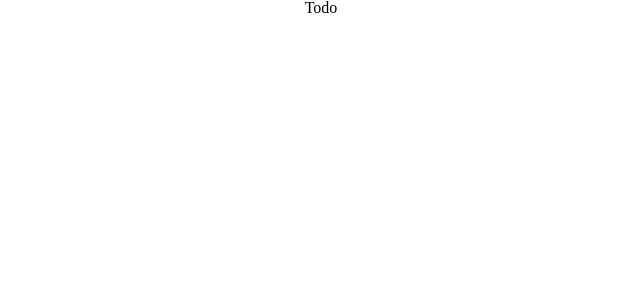
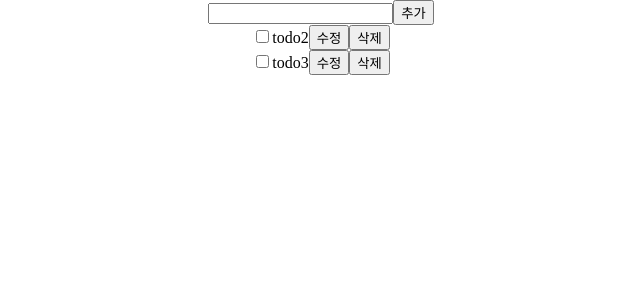
Before and after one commit to Kadesti/wanted-pre-onboarding-frontend, a React (Create React App) app: page / in a window 1280 px wide. Shown: the top 300 px of the page, without its empty margins (319-959 px from the left). Built offline with nearby package versions, Linux system fonts and the light colour scheme.

Commit message:
:memo: Feat : Todo DOM

```diff
--- a/src/Component/Todo.js
+++ b/src/Component/Todo.js
@@ -1,8 +1,49 @@
+import { useState } from 'react';
+import dummyData from '../data/dummydata'
 
+const TodoItem = ({ item, ismodify, setIsModify }) => {
+    const [checked, isChecked] = useState(item.isCompleted)
 
-function Todo() {
     return (
-        <div>Todo</div>
+        <li>
+            <label className='todo-item'>
+                <input type="checkbox" checked={checked} onChange={() => { isChecked(!checked) }} />
+                {ismodify
+                    ? (
+                        <>
+                            <input data-testid="modify-input" />
+                            <button data-testid="submit-button" onClick={() => { setIsModify(false) }}>제출</button>
+                            <button data-testid="cancel-button" onClick={() => { setIsModify(false) }}>취소</button>
+                        </>
+                    )
+                    : (
+                        <>
+                            <span>{item.todo}</span>
+                            <button data-testid="modify-button" onClick={() => { setIsModify(true) }}>수정</button>
+                            <button data-testid="delete-button">삭제</button>
+                        </>
+                    )
+                }
+            </label>
+        </li>
+
+    )
+}
+
+const Todo = () => {
+    const [ismodify, setIsModify] = useState([...dummyData].fill(false));
+
+    return (
+        <div>
+            <div className='new-todo'>
+                <input data-testid="new-todo-input" />
+                <button data-testid="new-todo-add-button">추가</button>
+            </div>
+
+            <ul>
+                {dummyData.map((item, i) => <TodoItem item={item} ismodify={ismodify[i]} {...setIsModify} key={item.id} />)}
+            </ul>
+        </div>
     )
 }
 
--- /dev/null
+++ b/src/data/dummydata.js
@@ -0,0 +1,17 @@
+const dummyData =
+    [
+        {
+            "id": 1,
+            "todo": "todo2",
+            "isCompleted": false,
+            "userId": 1
+        },
+        {
+            "id": 2,
+            "todo": "todo3",
+            "isCompleted": false,
+            "userId": 1
+        }
+    ]
+
+export default dummyData;
```
